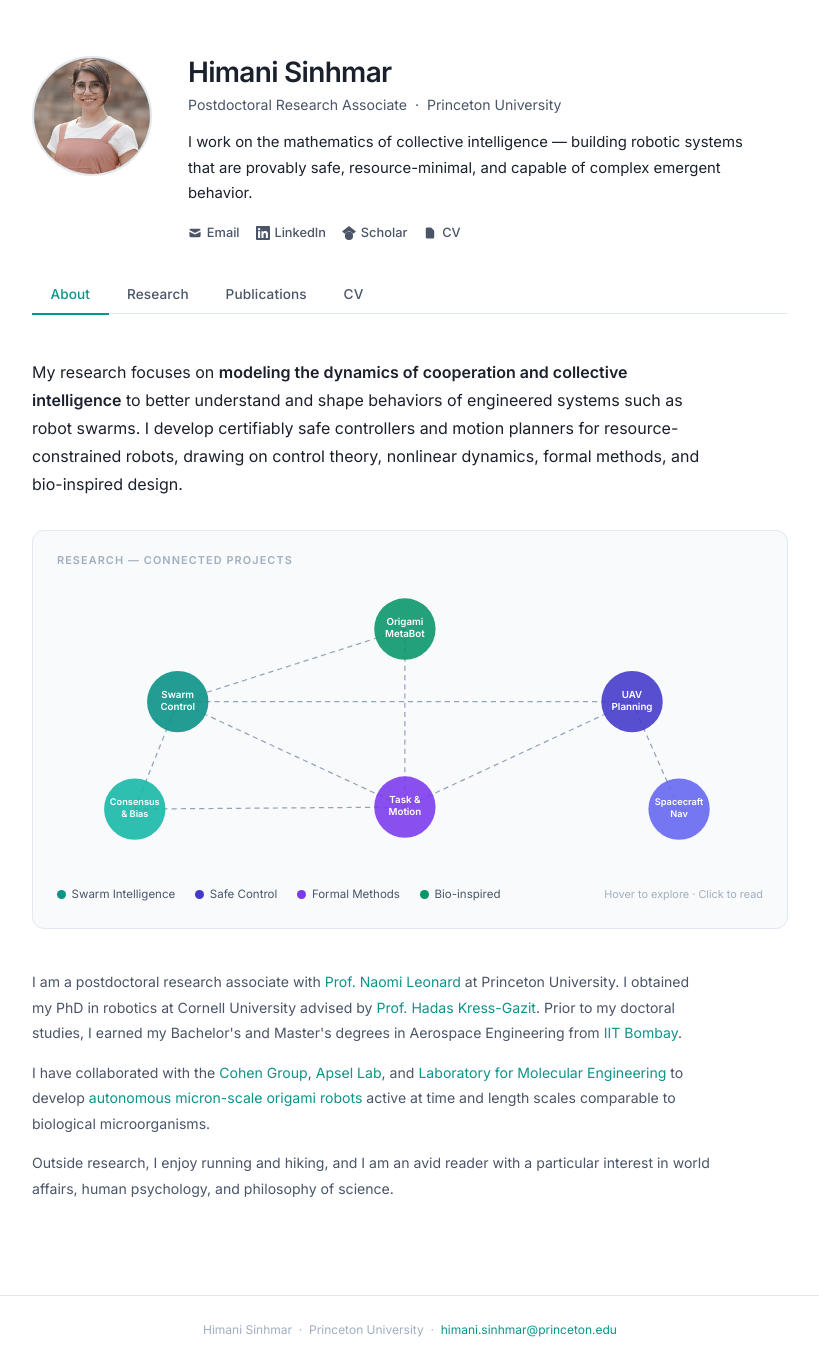
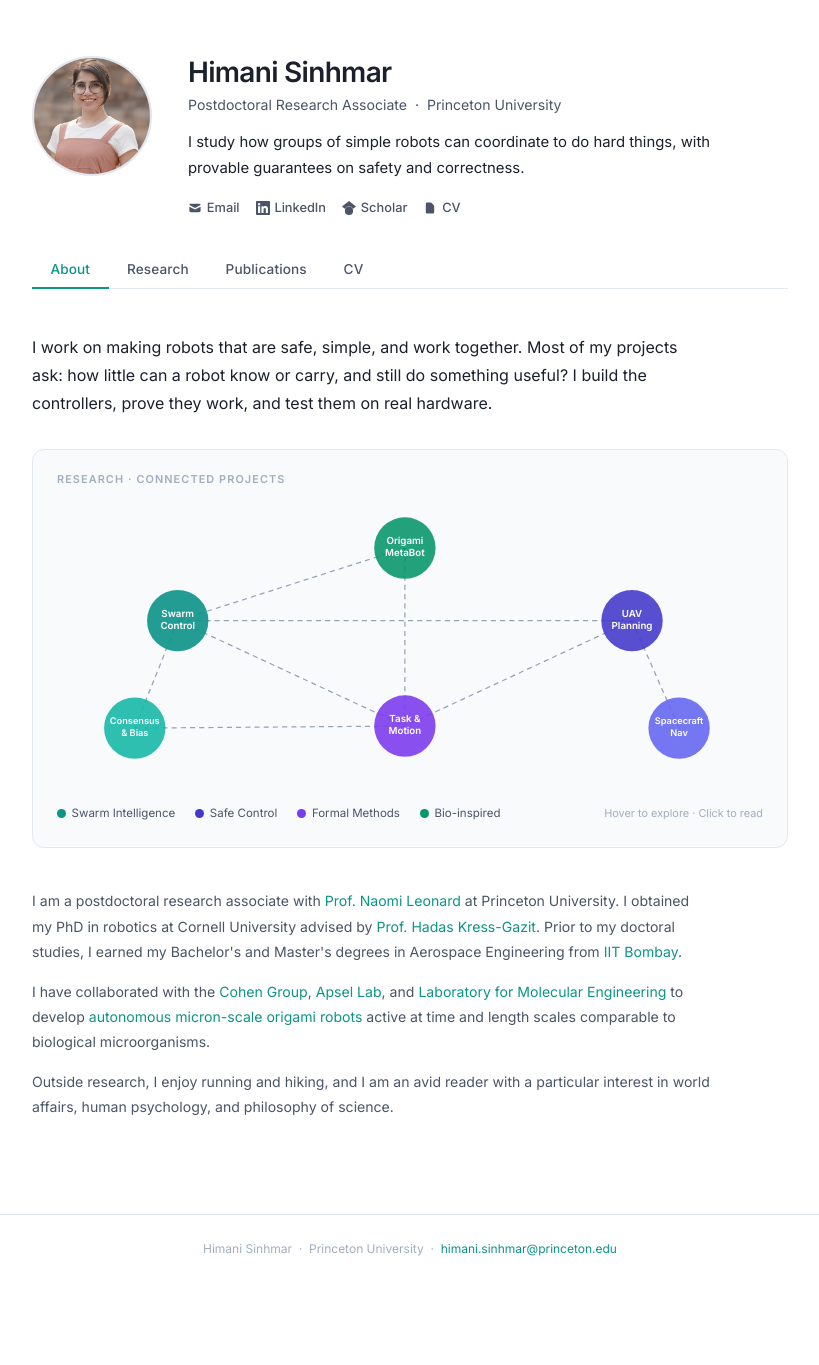
Before and after one commit to himanisinhmar/himanisinhmar.github.io, a Jekyll site: the page built from index.html, in a window 1280 px wide. Shown: the whole page, without its empty margins (230-1049 px from the left). Built offline with Jekyll 4.4.1, drawn with Linux system fonts in a browser that asks for light colours; the list of posts is cut into pages by our own code; after the commit the page ends 1283 px from its top, so only the background shows below that.

Commit message:
template form in progress

```diff
--- a/assets/css/site.css
+++ b/assets/css/site.css
@@ -271,22 +271,22 @@
 
 .project-item {
   display: flex;
-  gap: 1.5rem;
-  padding: 1.75rem 0;
+  gap: 1.25rem;
+  padding: 1.25rem 0;
   border-bottom: 1px solid var(--border);
 }
 .project-item:first-child { padding-top: 0; }
 .project-item:last-child  { border-bottom: none; }
 
 .project-item__media {
-  width: 195px;
+  width: 155px;
   flex-shrink: 0;
 }
 
 .project-item__media img,
 .project-item__media video {
   width: 100%;
-  height: 128px;
+  height: 100px;
   object-fit: cover;
   border-radius: 6px;
   border: 1px solid var(--border);
@@ -308,21 +308,21 @@
 }
 
 .project-item__title {
-  font-size: 0.95rem;
+  font-size: 0.88rem;
   font-weight: 600;
   color: var(--text);
   line-height: 1.35;
-  margin-bottom: 0.4rem;
+  margin-bottom: 0.35rem;
   display: block;
   text-decoration: none;
 }
 .project-item__title:hover { color: var(--accent); text-decoration: none; }
 
 .project-item__synopsis {
-  font-size: 0.84rem;
+  font-size: 0.8rem;
   color: var(--text-2);
-  line-height: 1.65;
-  margin-bottom: 0.65rem;
+  line-height: 1.6;
+  margin-bottom: 0.55rem;
 }
 
 .project-item__links {
--- a/index.html
+++ b/index.html
@@ -14,8 +14,7 @@
       <h1 class="hero__name">Himani Sinhmar</h1>
       <p class="hero__role">Postdoctoral Research Associate &nbsp;·&nbsp; Princeton University</p>
       <p class="hero__tagline">
-        I work on the mathematics of collective intelligence — building robotic systems
-        that are provably safe, resource-minimal, and capable of complex emergent behavior.
+        I study how groups of simple robots can coordinate to do hard things, with provable guarantees on safety and correctness.
       </p>
       <div class="hero__links">
         <!-- Email -->
@@ -58,15 +57,12 @@
   <section class="tab-panel active" id="tab-about">
 
     <p class="about__vision">
-      My research focuses on <strong>modeling the dynamics of cooperation and collective intelligence</strong>
-      to better understand and shape behaviors of engineered systems such as robot swarms.
-      I develop certifiably safe controllers and motion planners for resource-constrained robots,
-      drawing on control theory, nonlinear dynamics, formal methods, and bio-inspired design.
+      I work on making robots that are safe, simple, and work together. Most of my projects ask: how little can a robot know or carry, and still do something useful? I build the controllers, prove they work, and test them on real hardware.
     </p>
 
     <!-- Research Constellation -->
     <div class="constellation-wrap">
-      <div class="constellation-label">Research — connected projects</div>
+      <div class="constellation-label">Research · connected projects</div>
 
       <svg viewBox="0 0 690 280" fill="none" xmlns="http://www.w3.org/2000/svg">
 
@@ -108,7 +104,7 @@
 
         <!-- Origami MetaBot (Bio-inspired) -->
         <g class="cnode" data-id="origami" data-href="{{ '/projects/b_soro/' | relative_url }}">
-          <title>Origami MetaBot — Bio-inspired Robotics</title>
+          <title>Origami MetaBot,Bio-inspired Robotics</title>
           <circle cx="340" cy="44" r="30" fill="#059669" opacity="0.88"/>
           <text x="340" y="40" text-anchor="middle" dominant-baseline="auto"
                 fill="white" font-size="9.5" font-weight="600" font-family="Inter, sans-serif">Origami</text>
@@ -118,7 +114,7 @@
 
         <!-- Swarm Encapsulation -->
         <g class="cnode" data-id="swarm" data-href="{{ '/projects/a_swarm/' | relative_url }}">
-          <title>Swarm Encapsulation — Swarm Intelligence</title>
+          <title>Swarm Encapsulation,Swarm Intelligence</title>
           <circle cx="118" cy="115" r="30" fill="#0d9488" opacity="0.9"/>
           <text x="118" y="111" text-anchor="middle" dominant-baseline="auto"
                 fill="white" font-size="9.5" font-weight="600" font-family="Inter, sans-serif">Swarm</text>
@@ -128,7 +124,7 @@
 
         <!-- UAV Planning -->
         <g class="cnode" data-id="uav" data-href="{{ '/projects/a_merl/' | relative_url }}">
-          <title>UAV Motion Planning — Safe Control</title>
+          <title>UAV Motion Planning,Safe Control</title>
           <circle cx="562" cy="115" r="30" fill="#4338ca" opacity="0.88"/>
           <text x="562" y="111" text-anchor="middle" dominant-baseline="auto"
                 fill="white" font-size="9.5" font-weight="600" font-family="Inter, sans-serif">UAV</text>
@@ -138,7 +134,7 @@
 
         <!-- Consensus under Bias -->
         <g class="cnode" data-id="consensus" data-href="{{ '/projects/ddp/' | relative_url }}">
-          <title>Consensus under Sensor Bias — Multi-Agent Systems</title>
+          <title>Consensus under Sensor Bias,Multi-Agent Systems</title>
           <circle cx="76" cy="220" r="30" fill="#14b8a6" opacity="0.88"/>
           <text x="76" y="216" text-anchor="middle" dominant-baseline="auto"
                 fill="white" font-size="9" font-weight="600" font-family="Inter, sans-serif">Consensus</text>
@@ -148,7 +144,7 @@
 
         <!-- TAMP Manipulation -->
         <g class="cnode" data-id="tamp" data-href="{{ '/projects/c_tampManip/' | relative_url }}">
-          <title>Task &amp; Motion Planning — Formal Methods</title>
+          <title>Task &amp; Motion Planning,Formal Methods</title>
           <circle cx="340" cy="218" r="30" fill="#7c3aed" opacity="0.88"/>
           <text x="340" y="214" text-anchor="middle" dominant-baseline="auto"
                 fill="white" font-size="9.5" font-weight="600" font-family="Inter, sans-serif">Task &amp;</text>
@@ -158,7 +154,7 @@
 
         <!-- Spacecraft Nav -->
         <g class="cnode" data-id="spacecraft" data-href="{{ '/projects/los/' | relative_url }}">
-          <title>Spacecraft Rendezvous — Safe Control</title>
+          <title>Spacecraft Rendezvous,Safe Control</title>
           <circle cx="608" cy="220" r="30" fill="#6366f1" opacity="0.88"/>
           <text x="608" y="216" text-anchor="middle" dominant-baseline="auto"
                 fill="white" font-size="9" font-weight="600" font-family="Inter, sans-serif">Spacecraft</text>
@@ -209,16 +205,8 @@
 
     <div class="vision-block">
       <p>
-        My research vision is to create practical, theoretically sound solutions to improve the
-        safety and reliability of robots in unstructured and dynamic environments. I am particularly
-        interested in how <em>collective intelligence</em> — decentralized coordination with minimal
-        sensing — can yield certifiably correct behavior at scale.
-      </p>
-      <p>
-        My work is highly interdisciplinary, spanning <strong>control theory</strong>,
-        <strong>nonlinear dynamics</strong>, <strong>formal methods</strong>, and
-        <strong>bio-inspired robotics</strong>.
-        <a href="{{ '/pdf/researchStatement.pdf' | relative_url }}">Full research statement →</a>
+        I want robots that work in the real world: unpredictable environments, cheap sensors, no cloud connection. My approach is to design controllers with formal correctness guarantees, so the math tells you it works before you ever run it on hardware. The projects below span swarms, UAVs, manipulation, and bio-inspired micro-robots, but they share the same thread: doing more with less.
+        <a href="{{ '/pdf/researchStatement.pdf' | relative_url }}">Research statement →</a>
       </p>
     </div>
 
@@ -318,7 +306,7 @@
       <div class="pub-item">
         <div class="pub-item__title">Motion Planning and Control with Multi-Stage Construction of Invariant Sets</div>
         <div class="pub-item__authors">Marcus Greiff, Stefano Di Cairano, <strong>Himani Sinhmar</strong></div>
-        <div class="pub-item__venue">US Patent, Pending — Filed March 2024</div>
+        <div class="pub-item__venue">US Patent, Pending,Filed March 2024</div>
       </div>
 
     </div>
@@ -396,16 +384,12 @@
        CV
   ═══════════════════════════════════════════════════════ -->
   <section class="tab-panel" id="tab-cv">
-    <p class="cv-intro">
-      My full academic CV covers research experience, publications, teaching, and awards.
-      The research statement gives a detailed account of my vision and ongoing projects.
-    </p>
     <div class="cv-cards">
       <a class="cv-card" href="{{ '/pdf/cv.pdf' | relative_url }}" target="_blank">
         <span class="cv-card__icon">📄</span>
         <div>
           <div class="cv-card__title">Curriculum Vitae</div>
-          <div class="cv-card__sub">Full academic CV — 3 pages</div>
+          <div class="cv-card__sub">Full academic CV,3 pages</div>
         </div>
       </a>
       <a class="cv-card" href="{{ '/pdf/researchStatement.pdf' | relative_url }}" target="_blank">
```
